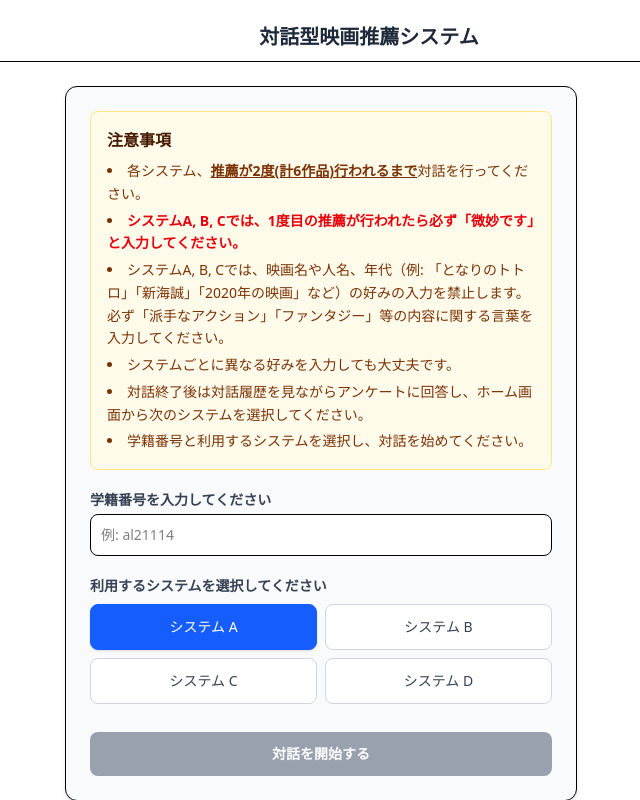
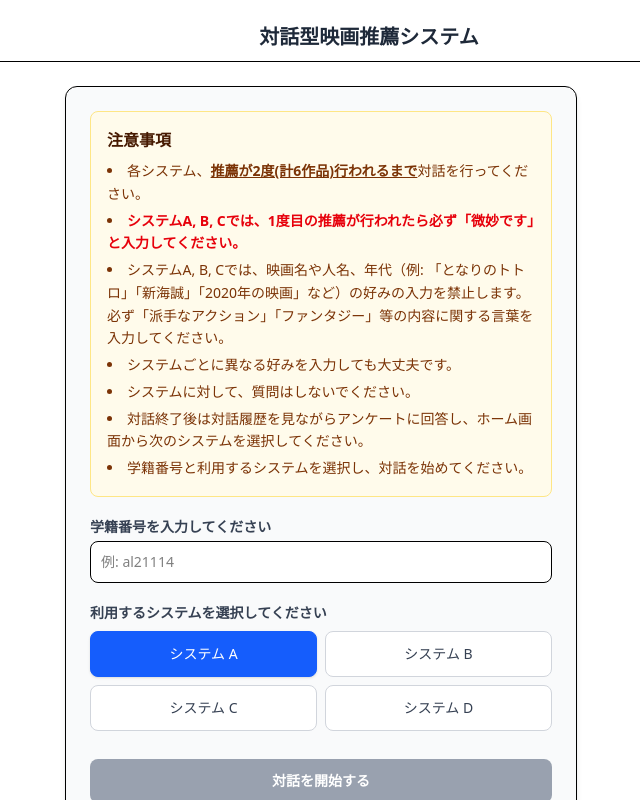
Before and after one commit to tubaki0210/dialogue_based_movie_recommend, a Next.js app in the folder frontend/movie_recommend/: page / in a window 1280 px wide. Shown: the whole page, without its empty margins (319-959 px from the left). Built offline with nearby package versions, Linux system fonts and the light colour scheme.

Commit message:
fix:UIの注意事項を追加

```diff
--- a/frontend/movie_recommend/app/components/LoginView.tsx
+++ b/frontend/movie_recommend/app/components/LoginView.tsx
@@ -61,6 +61,7 @@ export default function LoginView({ onSessionStarted }: LoginViewProps) {
         <li><span className="font-semibold text-red-600">システムA, B, Cでは、1度目の推薦が行われたら必ず「微妙です」と入力してください。</span></li>
         <li>システムA, B, Cでは、映画名や人名、年代（例: 「となりのトトロ」「新海誠」「2020年の映画」など）の好みの入力を禁止します。必ず「派手なアクション」「ファンタジー」等の内容に関する言葉を入力してください。</li>
         <li>システムごとに異なる好みを入力しても大丈夫です。</li>
+        <li>システムに対して、質問はしないでください。</li>
         <li>対話終了後は対話履歴を見ながらアンケートに回答し、ホーム画面から次のシステムを選択してください。</li>
         <li>学籍番号と利用するシステムを選択し、対話を始めてください。</li>
       </ul>
```
